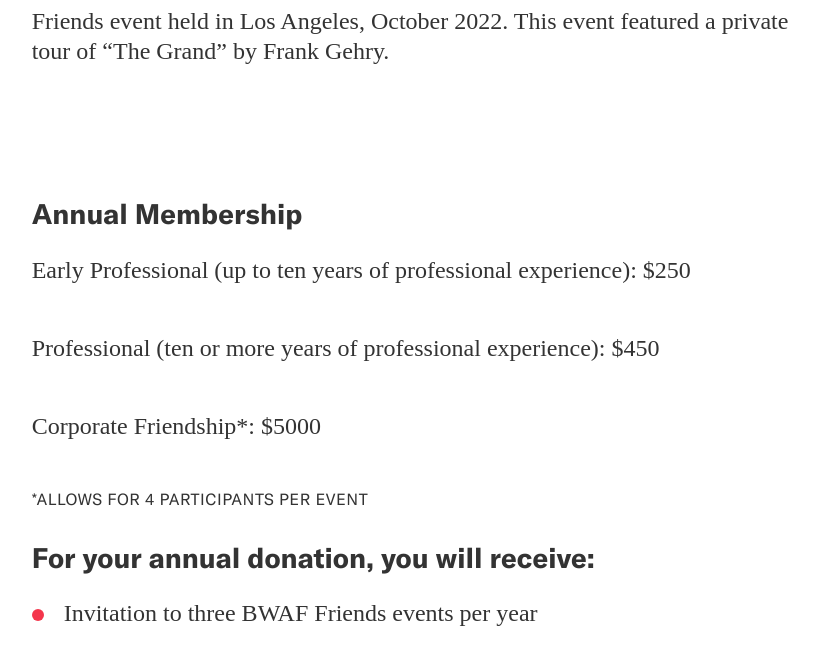
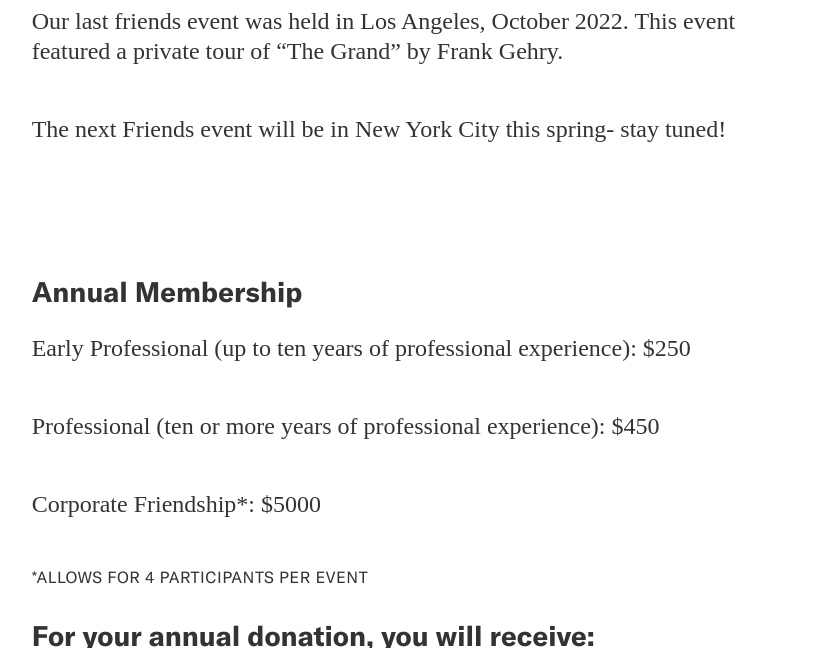
Before and after one commit to jengalas/bwaf-bbw, a Jekyll site: the page built from _programs/friends.md, in a window 1280 px wide and 900 px high, scrolled down 1956 px, cut to the strip 252-900 px from the top of the window. Shown: the whole strip, without its empty margins (445-1264 px from the left). Built offline with Jekyll 4.4.1, drawn with Linux system fonts in a browser that asks for light colours; nearby versions of some CDN libraries; some web fonts are replaced.

Commit message:
Update from Forestry.io Virginia Eskridge updated _programs/friends.md

```diff
--- a/_programs/friends.md
+++ b/_programs/friends.md
@@ -68,8 +68,9 @@ page_blocks:
     link_url: ''
     link_text: ''
 - template: text-block
-  text_block: 'Friends event held in Los Angeles, October 2022. This event featured
-    a private tour of "The Grand" by Frank Gehry. '
+  text_block: "Our last friends event was held in Los Angeles, October 2022. This
+    event featured a private tour of \"The Grand\" by Frank Gehry. \n\nThe next Friends
+    event will be in New York City this spring- stay tuned!"
   section_break: false
   include_left-hand_column_text_: false
   lefthand_text:
```
